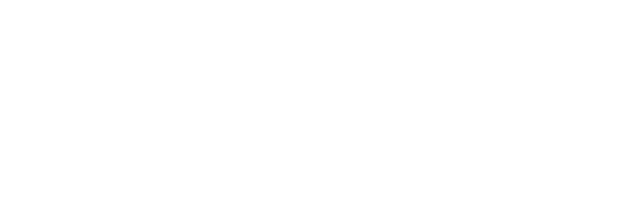
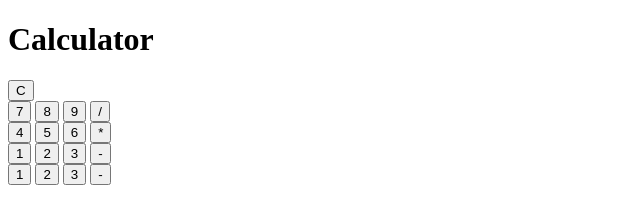
Before and after one commit to kunkyab/calculator, a plain HTML site: page index.html in a window 1280 px wide. Shown: the whole page, without its empty margins (0-640 px from the left). Drawn offline with Linux system fonts and the light colour scheme.

Commit message:
added html part

```diff
--- a/index.html
+++ b/index.html
@@ -8,5 +8,44 @@
 </head>
 <body>
 
+<h1>Calculator</h1>
+<div class="calculattor">
+<div class="first-row">
+    <div class="screen"></div>
+    <button class="clear">C</button>
+
+</div>
+<div class="other-rows">
+    <button class="number">7</button>
+    <button class="number">8</button>
+    <button class="number">9</button>
+    <button class="operator">/</button>
+
+</div>
+<div class="other-rows">
+    <button class="number">4</button>
+    <button class="number">5</button>
+    <button class="number">6</button>
+    <button class="operator">*</button>
+
+</div>
+
+<div class="other-rows">
+    <button class="number">1</button>
+    <button class="number">2</button>
+    <button class="number">3</button>
+    <button class="operator">-</button>
+
+</div>
+<div class="other-rows">
+    <button class="number">1</button>
+    <button class="number">2</button>
+    <button class="number">3</button>
+    <button class="operator">-</button>
+
+</div>
+
+
+</div>
 </body>
 </html>
--- a/index.js
+++ b/index.js
@@ -1 +1,16 @@
 console.log("free tibet");
+
+const add = (a,b)=>{
+    return a+b;
+};
+
+const substract = (a,b)=>{
+    return a-b;
+}
+
+const multiply = (a,b)=>{
+    return a*b;
+}
+const divide = (a,b)=>{
+    return a/b;
+}
```
